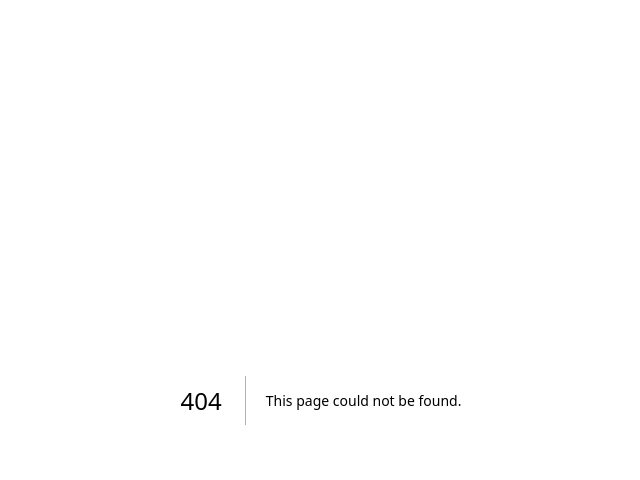
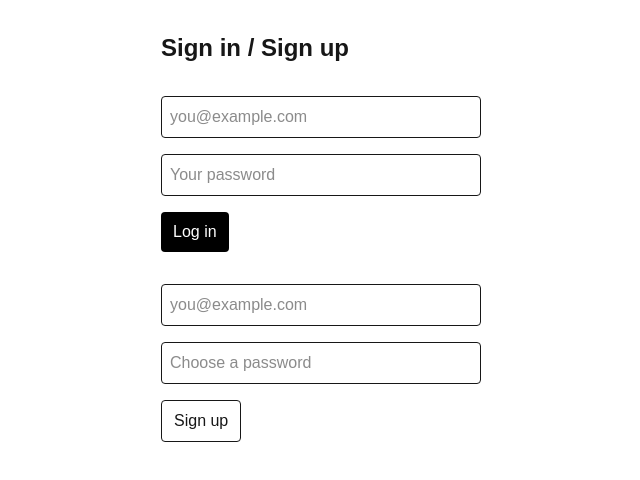
Before and after one commit to harismansoor/AI-Resume-Maker, a Next.js app in the folder main/: page /login in a window 1280 px wide. Before the commit this address had no page. Shown: the top 480 px of the page, without its empty margins (319-959 px from the left). Built offline with nearby package versions, Linux system fonts and the light colour scheme.

Commit message:
Added Supabase auth setup and login/signup form

```diff
--- /dev/null
+++ b/main/src/app/(auth)/login/actions.ts
@@ -0,0 +1,28 @@
+'use server'
+
+import { createClient } from '@/utils/supabase/server'
+import { redirect } from 'next/navigation'
+
+export async function signup(formData: FormData) {
+  const email = String(formData.get('email') || '')
+  const password = String(formData.get('password') || '')
+  const supabase = createClient()
+  const { error } = await supabase.auth.signUp({ email, password })
+  if (error) {
+    console.error('Signup error:', error.message)
+    return
+  }
+  redirect('/dashboard')
+}
+
+export async function login(formData: FormData) {
+  const email = String(formData.get('email') || '')
+  const password = String(formData.get('password') || '')
+  const supabase = createClient()
+  const { error } = await supabase.auth.signInWithPassword({ email, password })
+  if (error) {
+    console.error('Login error:', error.message)
+    return
+  }
+  redirect('/dashboard')
+}
--- /dev/null
+++ b/main/src/app/(auth)/login/page.tsx
@@ -0,0 +1,51 @@
+import { login, signup } from "./actions";
+
+export default function LoginPage() {
+  return (
+    <main className="mx-auto max-w-sm p-8 space-y-8">
+      <h1 className="text-2xl font-semibold">Sign in / Sign up</h1>
+
+      {/* Login form */}
+      <form action={login} className="space-y-4">
+        <input
+          className="w-full rounded border p-2"
+          type="email"
+          name="email"
+          placeholder="you@example.com"
+          required
+        />
+        <input
+          className="w-full rounded border p-2"
+          type="password"
+          name="password"
+          placeholder="Your password"
+          minLength={6}
+          required
+        />
+        <button className="rounded bg-black px-3 py-2 text-white">
+          Log in
+        </button>
+      </form>
+
+      {/* Sign-up form */}
+      <form action={signup} className="space-y-4">
+        <input
+          className="w-full rounded border p-2"
+          type="email"
+          name="email"
+          placeholder="you@example.com"
+          required
+        />
+        <input
+          className="w-full rounded border p-2"
+          type="password"
+          name="password"
+          placeholder="Choose a password"
+          minLength={6}
+          required
+        />
+        <button className="rounded border px-3 py-2">Sign up</button>
+      </form>
+    </main>
+  );
+}
--- /dev/null
+++ b/main/src/app/api/env-ok/route.ts
@@ -0,0 +1,6 @@
+export async function GET() {
+    return Response.json({
+      url: process.env.NEXT_PUBLIC_SUPABASE_URL ? 'set' : 'missing',
+      key: process.env.NEXT_PUBLIC_SUPABASE_PUBLISHABLE_KEY ? 'set' : 'missing',
+    })
+  }
--- /dev/null
+++ b/main/src/app/dashboard/page.tsx
@@ -0,0 +1,15 @@
+import { redirect } from "next/navigation";
+import { createClient } from "@/utils/supabase/server";
+
+export default async function Dashboard() {
+  const supabase = await createClient();
+  const { data, error } = await supabase.auth.getUser();
+  if (error || !data?.user) redirect("/login");
+
+  return (
+    <main className="p-8">
+      <h1 className="text-2xl font-semibold mb-2">Dashboard</h1>
+      <p>Welcome, {data.user.email}</p>
+    </main>
+  );
+}
--- /dev/null
+++ b/main/src/middleware.ts
@@ -0,0 +1,12 @@
+import { type NextRequest } from 'next/server'
+import { updateSession } from '@/utils/supabase/middleware'
+
+export async function middleware(request: NextRequest) {
+  return updateSession(request)
+}
+
+export const config = {
+  matcher: [
+    '/((?!_next/static|_next/image|favicon.ico|.*\\.(?:svg|png|jpg|jpeg|gif|webp)$).*)',
+  ],
+}
--- /dev/null
+++ b/main/src/utils/supabase/client.ts
@@ -0,0 +1,8 @@
+import { createBrowserClient } from '@supabase/ssr'
+
+export function createClient() {
+  return createBrowserClient(
+    process.env.NEXT_PUBLIC_SUPABASE_URL!,
+    process.env.NEXT_PUBLIC_SUPABASE_PUBLISHABLE_KEY!
+  )
+}
--- /dev/null
+++ b/main/src/utils/supabase/middleware.ts
@@ -0,0 +1,28 @@
+import { createServerClient, type CookieOptions } from '@supabase/ssr'
+import { NextResponse, type NextRequest } from 'next/server'
+
+export async function updateSession(request: NextRequest) {
+  const response = NextResponse.next({ request: { headers: request.headers } })
+
+  const supabase = createServerClient(
+    process.env.NEXT_PUBLIC_SUPABASE_URL!,
+    process.env.NEXT_PUBLIC_SUPABASE_PUBLISHABLE_KEY!,
+    {
+      cookies: {
+        get(name: string) {
+          return request.cookies.get(name)?.value
+        },
+        set(name: string, value: string, options: CookieOptions) {
+          response.cookies.set({ name, value, ...options })
+        },
+        remove(name: string, options: CookieOptions) {
+          response.cookies.set({ name, value: '', ...options, expires: new Date(0) })
+        },
+      },
+    }
+  )
+
+  // touch the session so it refreshes if needed
+  await supabase.auth.getUser()
+  return response
+}
--- /dev/null
+++ b/main/src/utils/supabase/server.ts
@@ -0,0 +1,27 @@
+import { cookies } from 'next/headers'
+import { createServerClient, type CookieOptions } from '@supabase/ssr'
+
+export function createClient() {
+  return createServerClient(
+    process.env.NEXT_PUBLIC_SUPABASE_URL!,
+    process.env.NEXT_PUBLIC_SUPABASE_PUBLISHABLE_KEY!,
+    {
+      cookies: {
+        async get(name: string) {
+          return (await cookies()).get(name)?.value
+        },
+        async set(name: string, value: string, options: CookieOptions) {
+          ;(await cookies()).set({ name, value, ...options })
+        },
+        async remove(name: string, options: CookieOptions) {
+          ;(await cookies()).set({
+            name,
+            value: '',
+            ...options,
+            expires: new Date(0),
+          })
+        },
+      },
+    }
+  )
+}
```
Also changed, not shown: main/package.json (+8 -6 lines), 1 other file (tests, documents, lock files or other folders).
